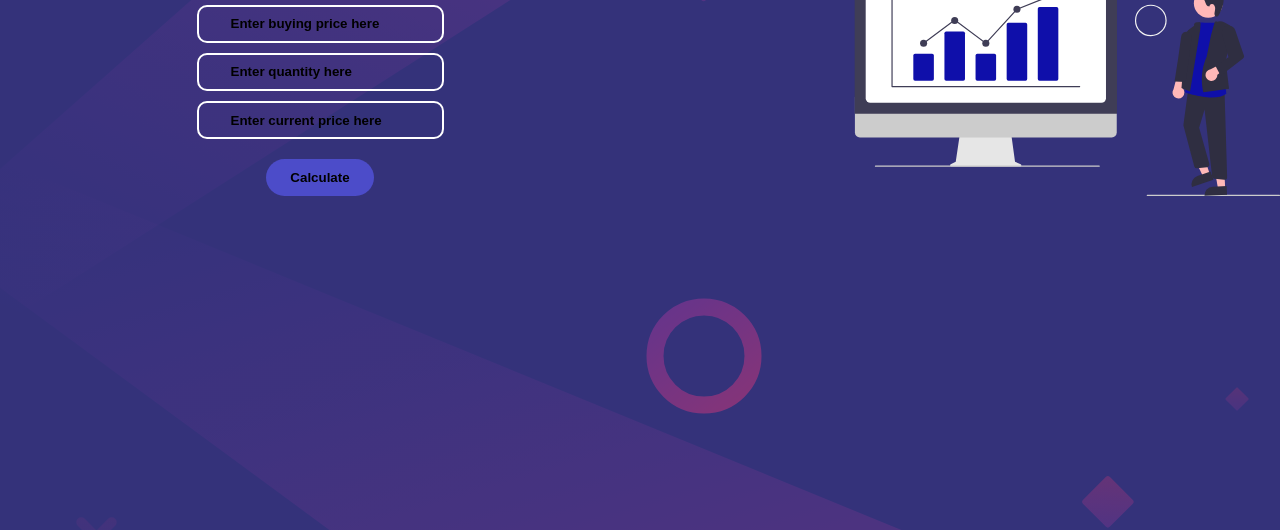
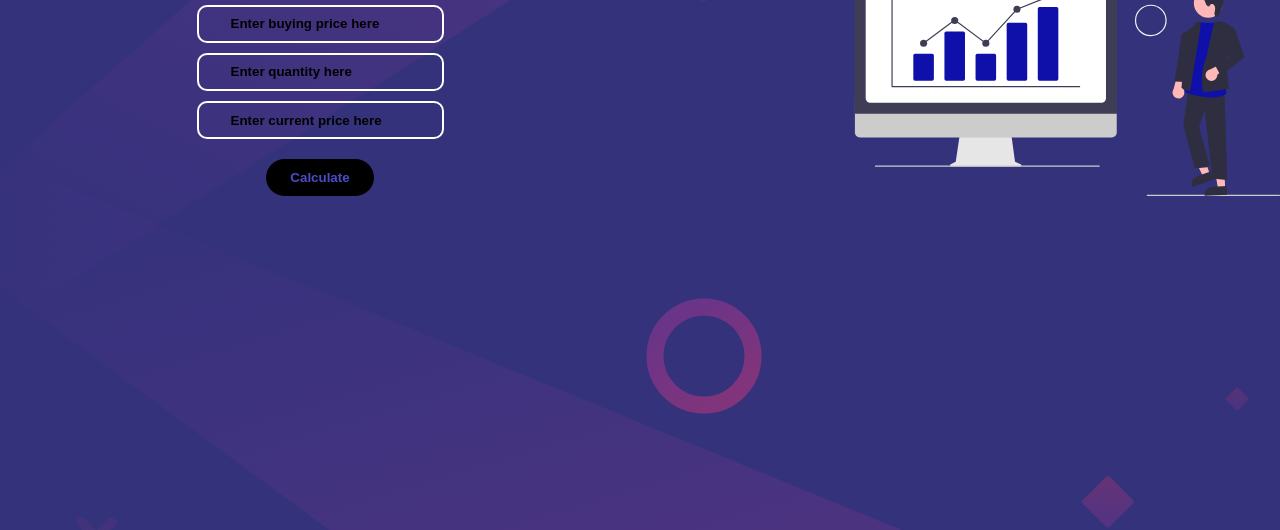
Before and after one commit to jeetsdev/Build-Stock-PL, a plain HTML site: page index.html in a window 1280 px wide. Shown: the part 207-737 px from the top of the page. Drawn offline with Linux system fonts and the light colour scheme.

Commit message:
Style : Button more visible

```diff
--- a/style.css
+++ b/style.css
@@ -54,8 +54,8 @@ h1{
 .btn-submit{
     outline: none;
     border: transparent;
-    background-color:#4c4cc9;
-    color: black;
+    background-color:black;
+    color: #4c4cc9;
     font-weight: 600;
     cursor: pointer;
     margin-top: 20px;
@@ -63,8 +63,8 @@ h1{
     border-radius: 20px;
 }
 .btn-submit:hover{
-    background-color: black;
-    color: #4c4cc9;
+    color: black;
+    background-color: #4c4cc9;
 }
 .image-sec{
     align-self: flex-end;
```
